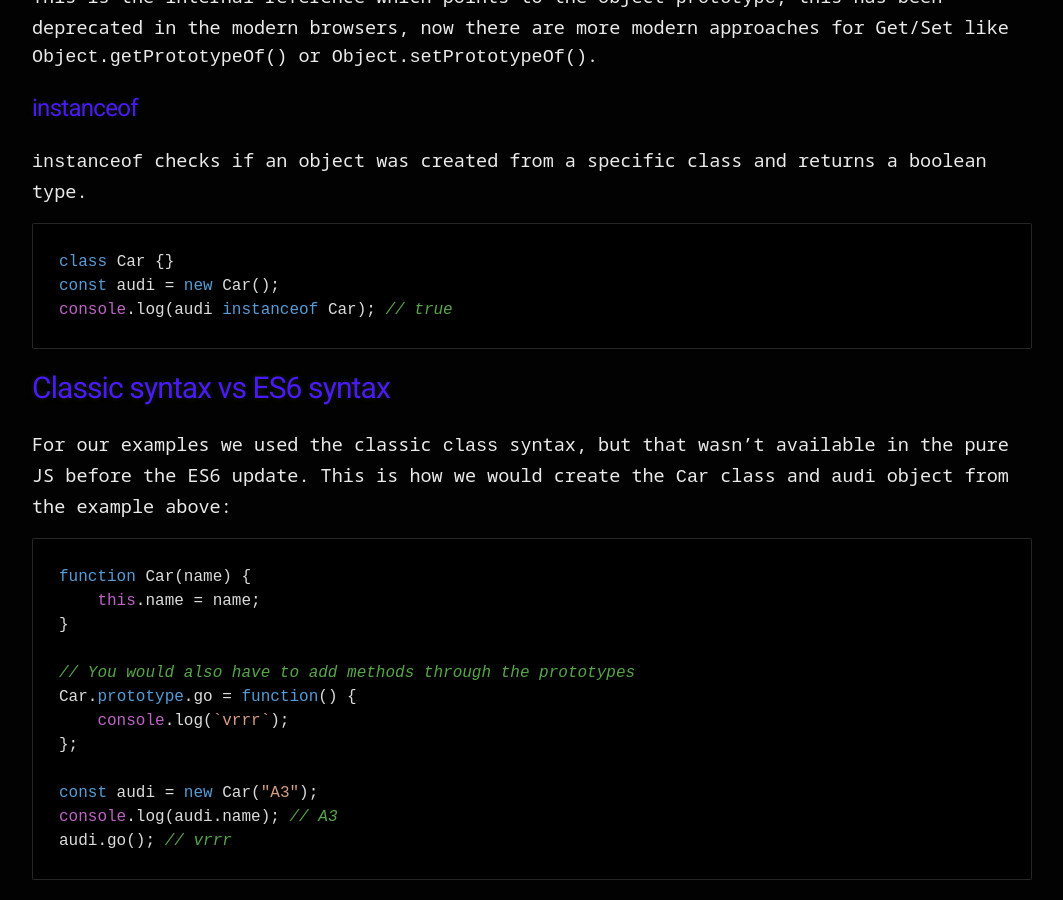
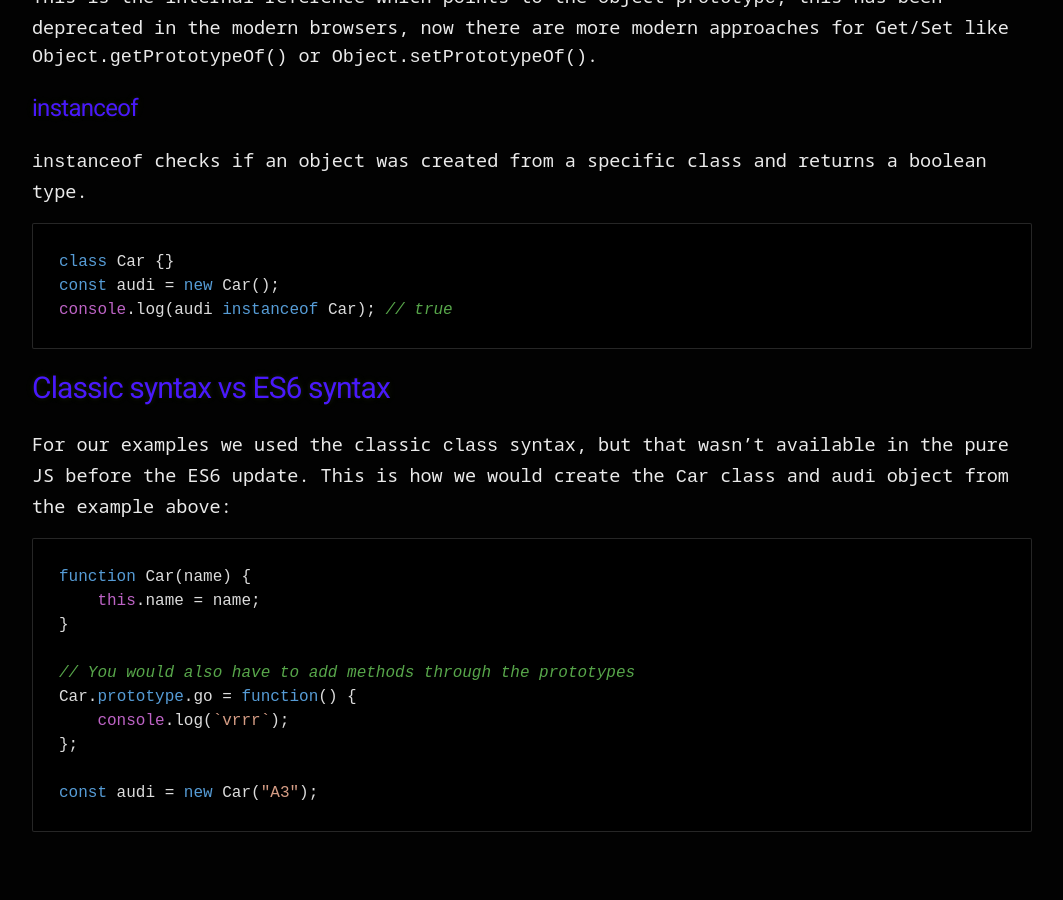
Before and after one commit to 20kilograma/blog, a Jekyll site: the page built from oop-js.md, in a window 1280 px wide and 900 px high, scrolled down 3904 px. Shown: the whole window, without its empty margins (108-1171 px from the left). Built offline with Jekyll 4.4.1, drawn with Linux system fonts in a browser that asks for light colours; nearby versions of some CDN libraries; some web fonts are replaced; our own code applies the rules of GitHub Pages for plain Markdown files; after the commit the page ends 4756 px from its top, so only the background shows below that.

Commit message:
Update oop-js.md

```diff
--- a/oop-js.md
+++ b/oop-js.md
@@ -94,6 +94,4 @@ Car.prototype.go = function() {
     console.log(`vrrr`);
 };
 
-const audi = new Car("A3");
-console.log(audi.name); // A3
-audi.go(); // vrrr </code></pre>
+const audi = new Car("A3");</code></pre>
```
